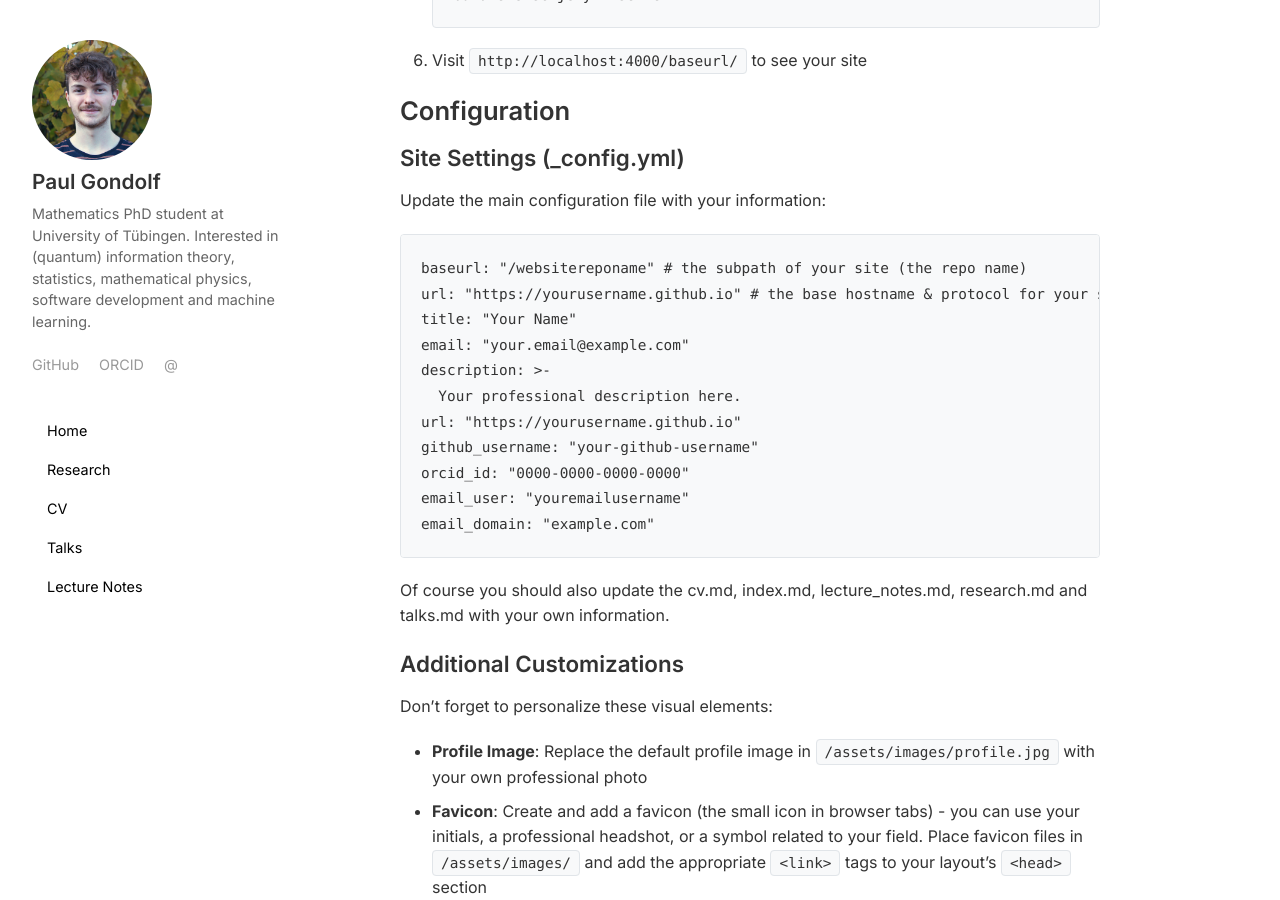
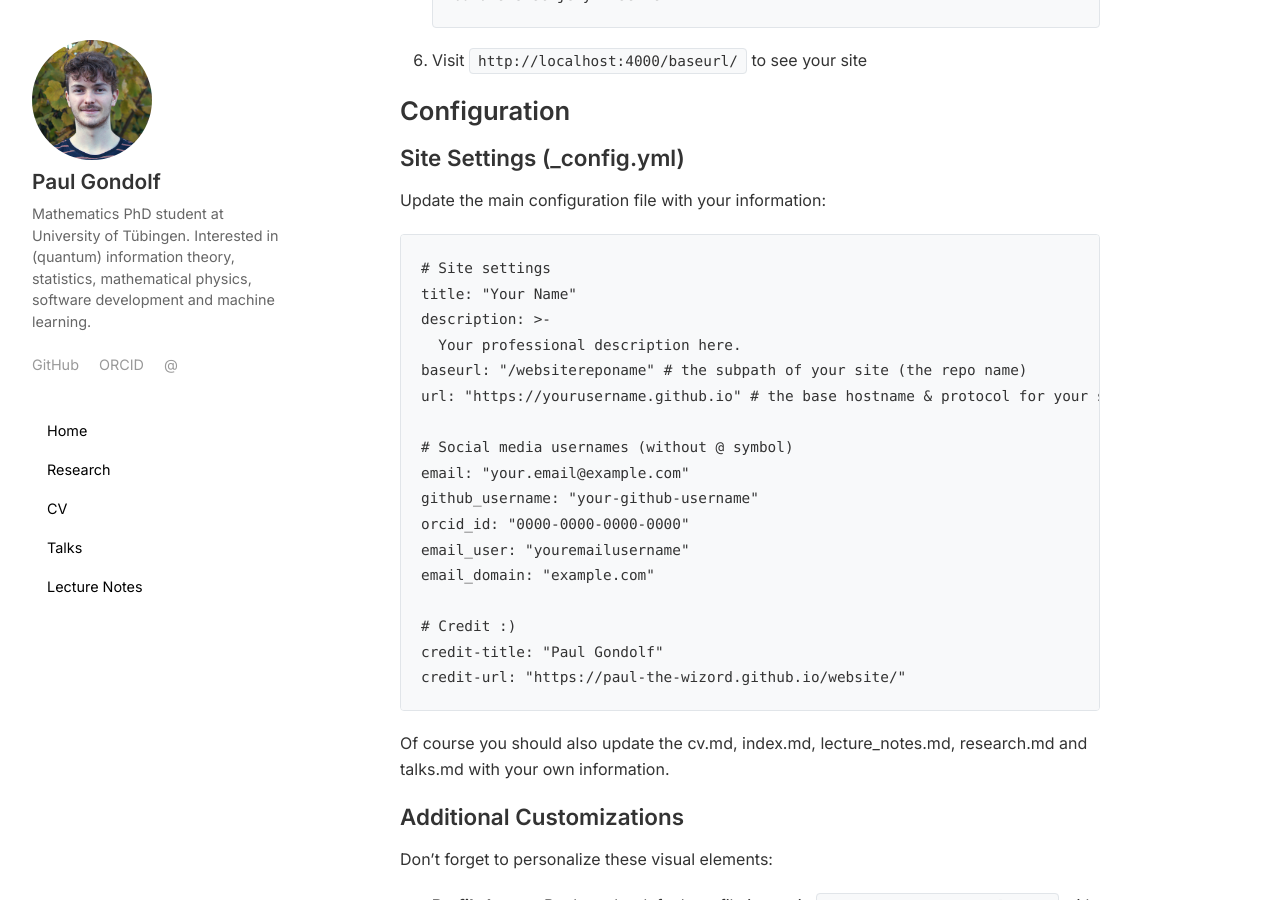
Before and after one commit to Paul-the-Wizord/paul-the-wizord.github.io, a Jekyll site: the page built from _posts/2025-09-03-website-setup-guide.md, in a window 1280 px wide and 900 px high, scrolled down 784 px. Built offline with Jekyll 4.4.1, drawn with Linux system fonts in a browser that asks for light colours.

Commit message:
Added credit

````diff
--- a/_config.yml
+++ b/_config.yml
@@ -10,6 +10,10 @@ github_username: Paul-the-Wizord
 orcid_id: 0000-0002-5862-5391
 email_user: paul.gondolf.work
 email_domain: gmail.com
+
+# Credit
+credit-title: "Gilles Castel"
+credit-url: "https://castel.dev/"
 
 # Build settings
 markdown: kramdown
--- a/_layouts/default.html
+++ b/_layouts/default.html
@@ -128,7 +128,7 @@ Personal content is copyrighted and requires permission to use
             © {{ 'now' | date: "%Y" }} {{ site.title }}.
             Built with <a href="https://jekyllrb.com/">Jekyll</a>,
             hosted on <a href="https://pages.github.com/">GitHub Pages</a>
-            and inspired by <a href="https://castel.dev">Gilles Castel</a>.
+            and inspired by <a href="{{ site.credit-url }}">{{ site.credit-title }}</a>.
           </p>
         </div>
       </footer>
--- a/_posts/2025-09-03-website-setup-guide.md
+++ b/_posts/2025-09-03-website-setup-guide.md
@@ -42,17 +42,23 @@ This guide explains how to set up and customize this Jekyll-based website templa
 Update the main configuration file with your information:
 
 ```yaml
+# Site settings
+title: "Your Name"
+description: >-
+  Your professional description here.
 baseurl: "/websitereponame" # the subpath of your site (the repo name)
 url: "https://yourusername.github.io" # the base hostname & protocol for your site
-title: "Your Name"
+
+# Social media usernames (without @ symbol)
 email: "your.email@example.com"
-description: >-
-  Your professional description here.
-url: "https://yourusername.github.io"
 github_username: "your-github-username"
 orcid_id: "0000-0000-0000-0000"
 email_user: "youremailusername"
 email_domain: "example.com"
+
+# Credit :)
+credit-title: "Paul Gondolf"
+credit-url: "https://paul-the-wizord.github.io/website/"
 ```
 
 Of course you should also update the cv.md, index.md, lecture_notes.md, research.md and talks.md with your own information.
````
Also changed, not shown: README.md, 8 other files.
